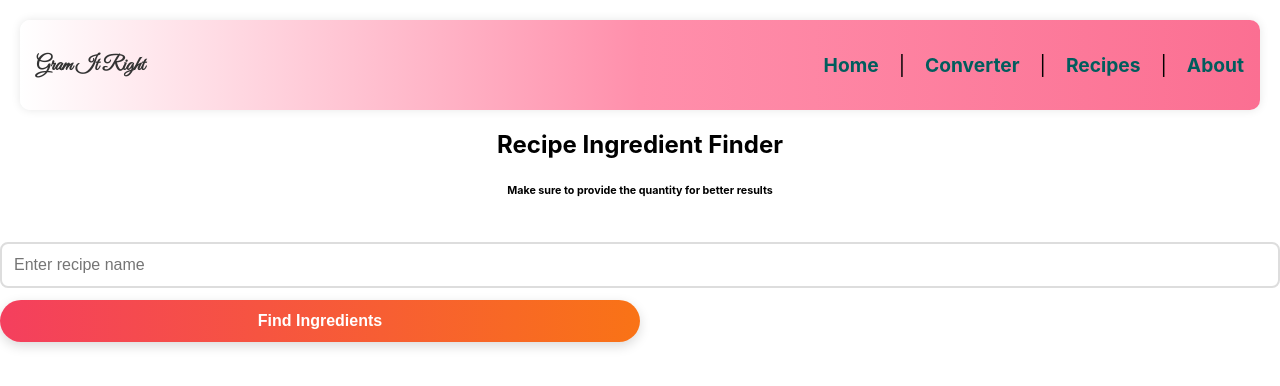
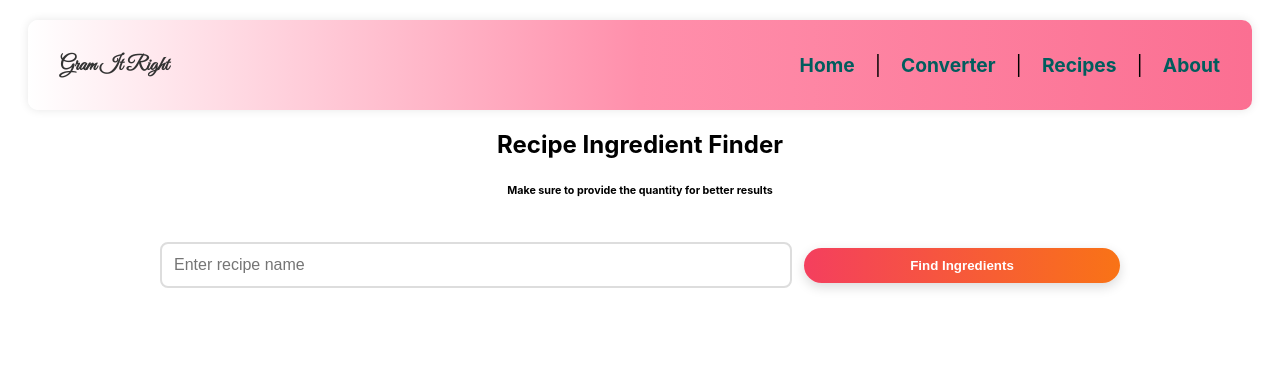
Before and after one commit to Abhignya09/GramItRight, a React (Create React App) app in the folder frontend/: page /converter in a window 1280 px wide. Shown: the top 386 px of the page. Built offline with nearby package versions, Linux system fonts and the light colour scheme; a web font is replaced by a local one.

Commit message:
added style

```diff
--- a/frontend/src/App.css
+++ b/frontend/src/App.css
@@ -1,3 +1,14 @@
+* {
+  box-sizing: border-box;
+  transition: all 0.3s ease-in-out;
+}
+
+body {
+  background-position: center;
+  background-size: cover;
+  background-attachment: fixed;
+}
+
 .App {
   text-align: center;
 }
@@ -10,6 +21,15 @@
 @media (prefers-reduced-motion: no-preference) {
   .App-logo {
     animation: App-logo-spin infinite 20s linear;
+  }
+}
+
+@keyframes App-logo-spin {
+  from {
+    transform: rotate(0deg);
+  }
+  to {
+    transform: rotate(360deg);
   }
 }
 
@@ -28,72 +48,25 @@
   color: #61dafb;
 }
 
-@keyframes App-logo-spin {
-  from {
-    transform: rotate(0deg);
-  }
-  to {
-    transform: rotate(360deg);
-  }
-}
-body {
-  background-position: center;
-  background-size: cover;
-  background-attachment: fixed;
-}
-/* For logo or titles */
 .logo-text {
   font-family: "Great Vibes", cursive;
   font-size: 20px;
   color: #333;
 }
-/* nav {
-  margin: 20px;
-  background-image: linear-gradient(90deg, #fff, #ff8fab, #fb6f92);
-  padding: 10px;
-  border-radius: 10px;
-  box-shadow: 0 0 10px rgba(0, 0, 0);
-  font-size: larger;
 
-  display: flex;
-  justify-content: space-between;
-  align-items: center;
-  background-color: #fff;
-  padding: 1rem 2rem;
-  box-shadow: 0 2px 10px rgba(0, 0, 0, 0.1);
-}
-
-nav a {
-  margin: 0 10px;
-  text-decoration: none;
-  color: rgb(1, 93, 93);
-  font-weight: bold;
-}
-ul {
-  list-style: none;
-  padding: 0;
-  margin: 0;
-  float: inline-end;
-  display: flex;
-  justify-content: left;
-  align-items: baseline;
-}
-
-nav a:hover {
-  color: #fff;
-} */
+/* NAVIGATION */
 nav {
   margin: 20px;
   background-image: linear-gradient(90deg, #fff, #ff8fab, #fb6f92);
-  padding: 10px 20px;
+  padding: 1rem 2rem;
   border-radius: 10px;
   box-shadow: 0 0 10px rgba(0, 0, 0, 0.1);
   font-size: larger;
-
   display: flex;
   justify-content: space-between;
   align-items: center;
   flex-wrap: wrap;
+  gap: 1rem;
 }
 
 nav ul {
@@ -102,6 +75,8 @@ nav ul {
   list-style: none;
   margin: 0;
   padding: 0;
+  float: none;
+  text-align: center;
 }
 
 nav a {
@@ -115,94 +90,7 @@ nav a:hover {
   color: #fff;
 }
 
-/* .hero-section {
-  padding: 4rem 2rem;
-  text-align: center;
-  background: linear-gradient(to right, #e3f2fd, #ffffff);
-}
-
-.hero-section h1 {
-  font-size: 2.5rem;
-  font-family: "Great Vibes", cursive;
-  margin-bottom: 1rem;
-}
-
-.hero-section p {
-  font-size: 1.2rem;
-  max-width: 600px;
-  margin: 0 auto;
-  line-height: 1.6;
-}
-
-.section {
-  padding: 3rem 2rem;
-  text-align: center;
-}
-
-.section h2 {
-  font-size: 2rem;
-  margin-bottom: 1rem;
-  color: #1e88e5;
-}
-
-.section p {
-  font-size: 1.1rem;
-  max-width: 700px;
-  margin: 0 auto;
-  color: #555;
-}
-
-.try-section input {
-  padding: 0.8rem;
-  width: 60%;
-  max-width: 500px;
-  border: 2px solid #1e88e5;
-  border-radius: 8px;
-  margin-top: 1rem;
-}
-
-.footer {
-  background-color: #222;
-  color: white;
-  padding: 2rem;
-  text-align: center;
-  font-size: 0.9rem;
-}
-
-@media (max-width: 768px) {
-  .navbar {
-    flex-direction: column;
-  }
-  .navbar-links {
-    flex-direction: column;
-    gap: 1rem;
-    margin-top: 1rem;
-  }
-  .hero-section h1 {
-    font-size: 2rem;
-  }
-  .hero-section p,
-  .section p {
-    font-size: 1rem;
-  }
-  .try-section input {
-    width: 90%;
-  }
-} */
-/* .why-gram {
-  background-color: #f7f7f7;
-  background-image: url("C:/Users/abhig/Desktop/New folder/career/google solutions/img.webp");
-  background-attachment: scroll;
-  background-size: contain;
-  background-position: center;
-  background-repeat: no-repeat;
-  background-size: 100% 100%;
-  height: 65vh;
-  width: 100%;
-  display: flex;
-  align-items: center;
-  justify-content: center;
-} */
+/* HOMEPAGE */
 .home-container {
   font-family: "Nunito", sans-serif;
   padding: 0;
@@ -241,12 +129,14 @@ nav a:hover {
   background-color: #f97316;
 }
 
+/* WHY + HOW SECTIONS */
 .why-gram-section {
   text-align: center;
   padding: 60px 20px;
 }
 
-.why-cards-container {
+.why-cards-container,
+.how-steps-container {
   display: flex;
   flex-wrap: wrap;
   justify-content: center;
@@ -263,28 +153,23 @@ nav a:hover {
   text-align: center;
   margin-bottom: 20px;
 }
+
 .why-card:hover {
   box-shadow: rgba(0, 0, 0, 0.22) 0px 19px 43px;
   transform: translate3d(0px, -1px, 0px);
 }
+
 .how-it-works-section {
   background-color: #f3f3f3;
   padding: 60px 20px;
   text-align: center;
 }
 
-.how-steps-container {
-  display: flex;
-  flex-wrap: wrap;
-  justify-content: center;
-  gap: 30px;
-  margin-top: 30px;
-}
-
 .how-step {
   max-width: 250px;
 }
 
+/* CONVERTER / LIVE */
 .try-live-section {
   text-align: center;
   padding: 60px 20px;
@@ -306,18 +191,57 @@ nav a:hover {
   box-shadow: 0 1px 3px rgba(0, 0, 0, 0.1);
 }
 
-.convert-btn {
+.convert-btn,
+.find-button {
   background-color: #ec4899;
   color: white;
   font-weight: 600;
   padding: 10px 20px;
   border: none;
-  border-radius: 12px;
+  border-radius: 999px;
   cursor: pointer;
+  transition: transform 0.2s ease, box-shadow 0.3s ease;
 }
 
-.convert-btn:hover {
+.convert-btn:hover,
+.find-button:hover {
   background-color: #db2777;
+  transform: scale(1.05);
+}
+
+.find-button {
+  background: linear-gradient(90deg, #f43f5e, #f97316);
+  box-shadow: 0 4px 12px rgba(0, 0, 0, 0.15);
+  width: 25%;
+}
+
+.find-button:active {
+  transform: scale(0.98);
+  background: linear-gradient(90deg, #e11d48, #ea580c);
+}
+
+.input-container {
+  display: flex;
+  flex-wrap: wrap;
+  gap: 12px;
+  align-items: center;
+  justify-content: center;
+  margin-bottom: 20px;
+}
+
+.input-field {
+  /* min-width: 200px; */
+  width: 50%;
+  padding: 12px;
+  font-size: 16px;
+  border: 2px solid #ddd;
+  border-radius: 8px;
+  outline: none;
+  transition: border-color 0.3s ease;
+}
+
+.input-field:focus {
+  border-color: #4caf50;
 }
 
 .conversion-result {
@@ -327,23 +251,94 @@ nav a:hover {
   font-weight: 600;
 }
 
+.error-message {
+  color: red;
+  text-align: center;
+  margin-top: 10px;
+  font-weight: bold;
+}
+
+/* .ingredients-display {
+  background-color: #f9f9f9;
+  padding: 15px;
+  border-radius: 5px;
+  border: 1px solid #ddd;
+  font-size: 14px;
+  white-space: pre-wrap;
+  word-wrap: break-word;
+  margin-top: 20px;
+  overflow-x: auto;
+} */
+.ingredients-display {
+  background-color: #fffaf0;
+  color: #111;
+  padding: 20px;
+  border-radius: 12px;
+  border: 2px solid #f97316;
+  font-size: 16px;
+  white-space: pre-wrap;
+  word-wrap: break-word;
+  line-height: 1.6;
+  margin-top: 20px;
+  box-shadow: 0 4px 10px rgba(0, 0, 0, 0.1);
+  max-width: 600px;
+  margin-left: auto;
+  margin-right: auto;
+  text-align: left;
+}
+
+.ingredients-display {
+  animation: fadeIn 0.6s ease-in-out;
+}
+
+@keyframes fadeIn {
+  from {
+    opacity: 0;
+    transform: translateY(8px);
+  }
+  to {
+    opacity: 1;
+    transform: translateY(0);
+  }
+}
+.output-wrapper {
+  display: flex;
+  flex-direction: column;
+  align-items: center;
+  gap: 10px;
+}
+
+.copy-button {
+  background-color: #f97316;
+  color: white;
+  border: none;
+  padding: 10px 20px;
+  border-radius: 8px;
+  font-weight: bold;
+  cursor: pointer;
+  transition: background-color 0.3s ease, transform 0.2s ease;
+  box-shadow: 0 4px 8px rgba(0, 0, 0, 0.1);
+}
+
+.copy-button:hover {
+  background-color: #ea580c;
+  transform: scale(1.05);
+}
+
+.copy-button:active {
+  transform: scale(0.97);
+}
+
+/* FOOTER */
 .footer {
   background-color: #1f2937;
   color: white;
   text-align: center;
   padding: 24px;
-  font-size: 14px;
+  font-size: 12px;
 }
 
-/* About Page Specific Styles */
-/* .about-page-container {
-  font-family: "Segoe UI", sans-serif;
-  line-height: 1.6;
-  padding: 30px;
-  background-color: #fffdf7;
-  color: #333;
-} */
-
+/* ABOUT PAGE */
 .about-page-hero {
   padding: 40px;
   text-align: center;
@@ -362,39 +357,24 @@ nav a:hover {
   color: #555;
 }
 
-.about-page-container .about-page-section {
+.about-page-container .about-page-section,
+.about-page-container .about-page-section1,
+.about-page-container .about-page-section2 {
   margin-bottom: 30px;
 }
 
-.about-page-container .about-page-section h2 {
-  font-size: 28px;
-  margin-bottom: 12px;
-  color: #e2705c;
-}
-.about-page-container .about-page-section1 h2 {
-  font-size: 28px;
-  margin-bottom: 12px;
-  color: #e2705c;
-}
+.about-page-container .about-page-section h2,
+.about-page-container .about-page-section1 h2,
 .about-page-container .about-page-section2 h2 {
   font-size: 28px;
   margin-bottom: 12px;
   color: #e2705c;
 }
+
 .about-page-container .about-page-section p {
   font-size: 16px;
   margin-bottom: 10px;
 }
-
-/* .about-page-container .about-page-section ul {
-  list-style: none;
-  padding-left: 0;
-}
-
-.about-page-container .about-page-section ul li {
-  margin-bottom: 8px;
-  font-size: 16px;
-} */
 
 .about-page-container .about-page-footer {
   text-align: center;
@@ -405,24 +385,6 @@ nav a:hover {
   border-radius: 10px;
 }
 
-/* .about-page-section1 {
-  display: flex;
-  flex-direction: column;
-  align-items: flex-start;
-  padding: 20px;
-  color: #ccc;
-
-  justify-content: center;
-  background-image: url("./pages/bgimg.jpg");
-  background-position: center;
-  background-size: contain;
-  background-repeat: no-repeat;
-  background-attachment: scroll;
-  background: scroll 100%;
-  height: 80vh;
-  width: 100%;
-  background-size: 100% 100%;
-}*/
 .about-page-section1 ul,
 .about-page-section2 ul {
   display: flex;
@@ -434,177 +396,36 @@ nav a:hover {
   display: flex;
   flex-direction: column;
 }
-/* Ensuring equal height sections */
+
 .secondary {
   display: flex;
   flex-wrap: wrap;
   justify-content: center;
   gap: 2rem;
   margin-top: 2rem;
-  align-items: stretch; /* All sections stretch equally */
+  align-items: stretch;
 }
 
 .about-page-section1,
 .about-page-section2 {
   flex: 1;
   min-width: 300px;
-  max-width: 400px;
+  max-width: 100%;
   padding: 1.5rem;
   border-radius: 10px;
-  /* box-shadow: 0px 4px 8px rgba(0, 0, 0, 0.1); */
   display: flex;
   flex-direction: column;
-  justify-content: space-between; /* Distributes content evenly */
-  height: 100%; /* Ensures uniform height */
+  justify-content: space-between;
+  height: 100%;
 }
+
 .about-page-section1:hover,
 .about-page-section2:hover {
   box-shadow: rgba(0, 0, 0, 0.22) 0px 19px 43px;
   transform: translate3d(0px, -1px, 0px);
 }
-/* Input and Button Styling */
-.input-container {
-  display: flex;
-  gap: 10px;
-  margin-bottom: 20px;
-  align-items: center;
-}
 
-.input-field {
-  flex-grow: 1;
-  padding: 10px;
-  font-size: 16px;
-  border: 2px solid #ddd;
-  border-radius: 4px;
-  outline: none;
-  transition: border-color 0.3s ease;
-}
-
-.input-field:focus {
-  border-color: #4caf50;
-}
-
-/* .find-button {
-  padding: 10px 20px;
-  background-color: #4caf50;
-  color: #fff;
-  font-size: 16px;
-  border: none;
-  border-radius: 4px;
-  cursor: pointer;
-  transition: background-color 0.3s ease;
-} */
-
-/* .find-button:hover {
-  background-color: #45a049;
-}
-
-.find-button:active {
-  background-color: #388e3c;
-} */
-
-/* Error Message Styling */
-.error-message {
-  color: red;
-  text-align: center;
-  margin-top: 10px;
-  font-weight: bold;
-}
-
-/* Ingredients Output Styling */
-.ingredients-display {
-  background-color: #f9f9f9;
-  padding: 15px;
-  border-radius: 5px;
-  border: 1px solid #ddd;
-  font-size: 14px;
-  white-space: pre-wrap; /* Makes sure long text wraps correctly */
-  word-wrap: break-word; /* Breaks long words to fit the container */
-  margin-top: 20px;
-  overflow-x: auto;
-}
-/* Input and Button Styling */
-.input-container {
-  display: flex;
-  flex-wrap: wrap;
-  gap: 12px;
-  justify-content: center;
-  align-items: center;
-  margin-bottom: 20px;
-}
-
-.input-field {
-  /* flex: 1 1 300px; flexible base width */
-  min-width: 200px;
-  /* width: 100%; */
-  padding: 12px;
-  font-size: 16px;
-  border: 2px solid #ddd;
-  border-radius: 8px;
-  outline: none;
-  transition: border-color 0.3s ease;
-}
-
-.input-field:focus {
-  border-color: #4caf50;
-}
-
-.find-button {
-  padding: 12px 28px;
-  width: 50%;
-  background: linear-gradient(90deg, #f43f5e, #f97316);
-  color: #fff;
-  font-size: 16px;
-  font-weight: bold;
-  border: none;
-  border-radius: 999px;
-  cursor: pointer;
-  box-shadow: 0 4px 12px rgba(0, 0, 0, 0.15);
-  transition: transform 0.2s ease, box-shadow 0.3s ease;
-}
-
-.find-button:hover {
-  transform: scale(1.05);
-  box-shadow: 0 6px 16px rgba(0, 0, 0, 0.25);
-}
-
-.find-button:active {
-  transform: scale(0.98);
-  background: linear-gradient(90deg, #e11d48, #ea580c);
-}
-
-/* Error Message Styling */
-.error-message {
-  color: red;
-  text-align: center;
-  margin-top: 10px;
-  font-weight: bold;
-}
-
-/* Ingredients Output Styling */
-.ingredients-display {
-  background-color: #f9f9f9;
-  padding: 15px;
-  border-radius: 5px;
-  border: 1px solid #ddd;
-  font-size: 14px;
-  white-space: pre-wrap; /* Makes sure long text wraps correctly */
-  word-wrap: break-word; /* Breaks long words to fit the container */
-  margin-top: 20px;
-  overflow-x: auto;
-}
-@media (max-width: 600px) {
-  .input-container {
-    flex-direction: column;
-    align-items: stretch;
-  }
-
-  /* .input-field,
-  .find-button {
-    width: 100%;
-  } */
-}
-
+/* RESPONSIVE */
 @media (max-width: 768px) {
   .hero-section h1 {
     font-size: 32px;
@@ -626,45 +447,27 @@ nav a:hover {
   .find-button {
     width: 25%;
     padding: 12px;
-    transition: transform 0.2s ease, background-color 0.2s ease;
   }
 
-  .try-btn:hover,
-  .convert-btn:hover,
-  .find-button:hover {
-    transform: scale(1.05);
+  nav {
+    flex-direction: column;
+    align-items: center;
+  }
+
+  nav ul {
+    /* flex-direction: column; */
+    gap: 10px;
   }
 }
 
+@media (max-width: 600px) {
   .input-container {
     flex-direction: column;
     align-items: stretch;
   }
 
-.footer {
-  font-size: 12px;
+  .input-field,
+  .find-button {
+    width: 100%;
   }
-
-.why-card {
-  max-width: 90%;
 }
-
-nav {
-  /* flex-direction: column; */
-  padding: 1rem;
-  gap: 1rem;
-}
-
-nav ul {
-  float: none;
-  text-align: center;
-}
-
-.about-page-section1,
-.about-page-section2 {
-  max-width: 100%;
-}
-* {
-  box-sizing: border-box;
-  transition: all 0.3s ease-in-out;
-}
--- a/frontend/src/index.css
+++ b/frontend/src/index.css
@@ -1,13 +1,13 @@
 body {
-  margin: 0;
-  font-family: -apple-system, BlinkMacSystemFont, 'Segoe UI', 'Roboto', 'Oxygen',
-    'Ubuntu', 'Cantarell', 'Fira Sans', 'Droid Sans', 'Helvetica Neue',
+  /* margin: 0; */
+  font-family: -apple-system, BlinkMacSystemFont, "Segoe UI", "Roboto", "Oxygen",
+    "Ubuntu", "Cantarell", "Fira Sans", "Droid Sans", "Helvetica Neue",
     sans-serif;
   -webkit-font-smoothing: antialiased;
   -moz-osx-font-smoothing: grayscale;
 }
 
 code {
-  font-family: source-code-pro, Menlo, Monaco, Consolas, 'Courier New',
+  font-family: source-code-pro, Menlo, Monaco, Consolas, "Courier New",
     monospace;
 }
```
Also changed, not shown: frontend/src/pages/Converter.js (+13 -1 lines). Lines whose indentation alone changed are shown as unchanged.
